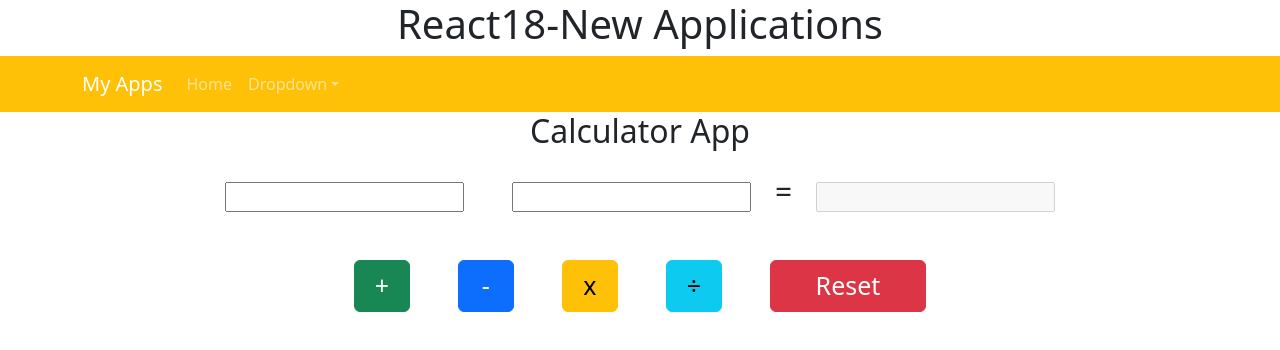
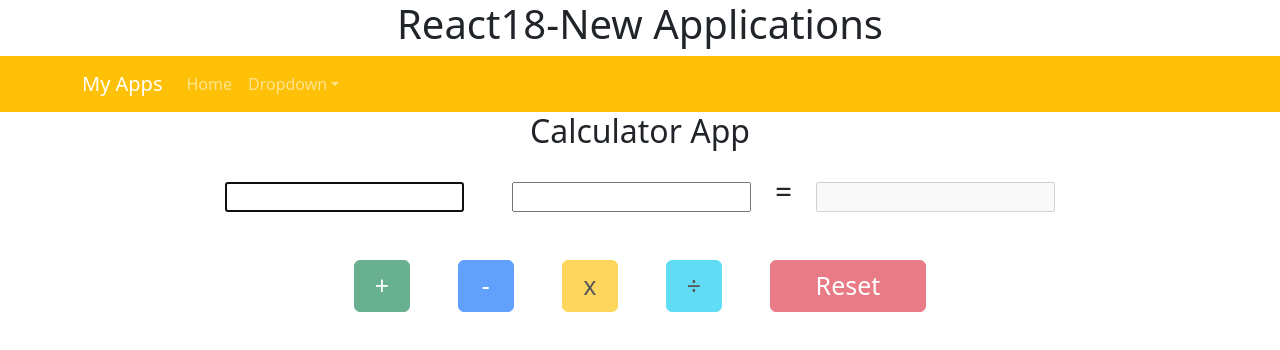
Before and after one commit to sayan-roni-96/react18-demo-apps-sayan, a React (Create React App) app: page /calculator in a window 1280 px wide. Shown: the top 350 px of the page. Built offline with nearby package versions, Linux system fonts and the light colour scheme.

Commit message:
calculator done

```diff
--- a/src/pages/smallApps/SmallCalculator.js
+++ b/src/pages/smallApps/SmallCalculator.js
@@ -1,9 +1,11 @@
-import React, { useState } from 'react';
+import React, { useEffect, useRef, useState } from 'react';
 
 const SmallCalculator = () => {
   const [firstInput, setFirstInput] = useState('');
   const [secondInput, setSecondInput] = useState('');
   const [result, setResult] = useState('');
+
+  const textInput = useRef(null);
 
   console.log('inputs-->', typeof firstInput, secondInput);
 
@@ -73,7 +75,13 @@ const SmallCalculator = () => {
     setSecondInput('');
     setResult('');
   };
-  console.log('result->', result, typeof result);
+  console.log('result->', result);
+
+  // When browser loaded then primary field focused
+  useEffect(() => {
+    textInput.current.focus();
+  }, []);
+
   return (
     <div className="container">
       <h2>Calculator App</h2>
@@ -84,6 +92,7 @@ const SmallCalculator = () => {
           name="first_input"
           id="first_input"
           value={firstInput}
+          ref={textInput}
           onChange={firstHandleChange}
         />
         <input
@@ -110,6 +119,7 @@ const SmallCalculator = () => {
             className="m-4 btn btn-success"
             style={{ width: 56 }}
             onClick={() => plusClick()}
+            disabled={firstInput == '' || secondInput == '' ? true : false}
           >
             <span style={{ fontSize: 25 }}>+</span>
           </button>
@@ -118,17 +128,26 @@ const SmallCalculator = () => {
             className="m-4 btn btn-primary"
             style={{ width: 56 }}
             onClick={() => minusClick()}
+            disabled={firstInput == '' || secondInput == '' ? true : false}
           >
             <span style={{ fontSize: 25 }}> -</span>
           </button>
 
-          <button className="m-4 btn btn-warning" style={{ width: 56 }}>
+          <button
+            className="m-4 btn btn-warning"
+            style={{ width: 56 }}
+            disabled={firstInput == '' || secondInput == '' ? true : false}
+          >
             <span style={{ fontSize: 25 }} onClick={() => multipleClick()}>
               x
             </span>
           </button>
 
-          <button className="m-4 btn btn-info" style={{ width: 56 }}>
+          <button
+            className="m-4 btn btn-info"
+            style={{ width: 56 }}
+            disabled={firstInput == '' || secondInput == '' ? true : false}
+          >
             <span style={{ fontSize: 25 }} onClick={() => divisionClick()}>
               {' '}
               ÷
@@ -138,6 +157,7 @@ const SmallCalculator = () => {
             className="m-4 btn btn-danger"
             style={{ width: '14%' }}
             onClick={() => resetField()}
+            disabled={firstInput == '' || secondInput == '' ? true : false}
           >
             <span style={{ fontSize: 25 }}> Reset</span>
           </button>
```
